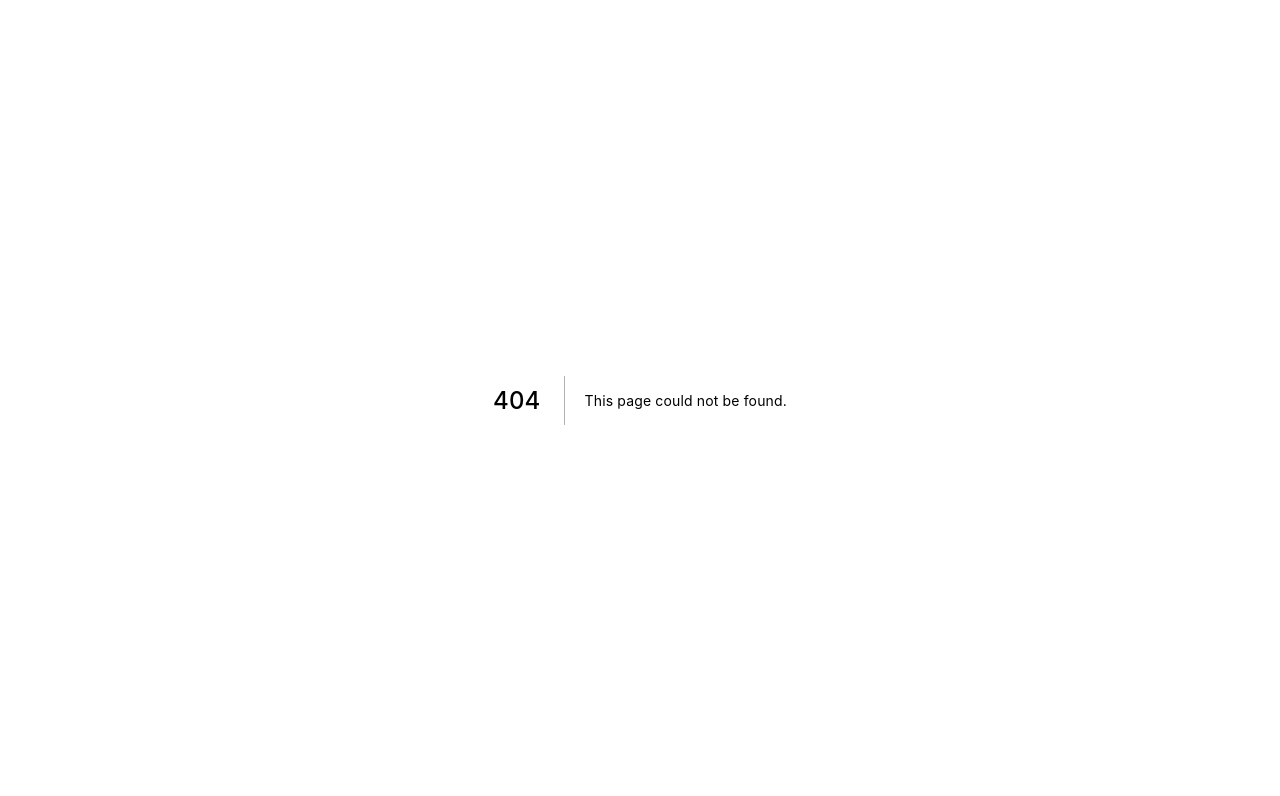
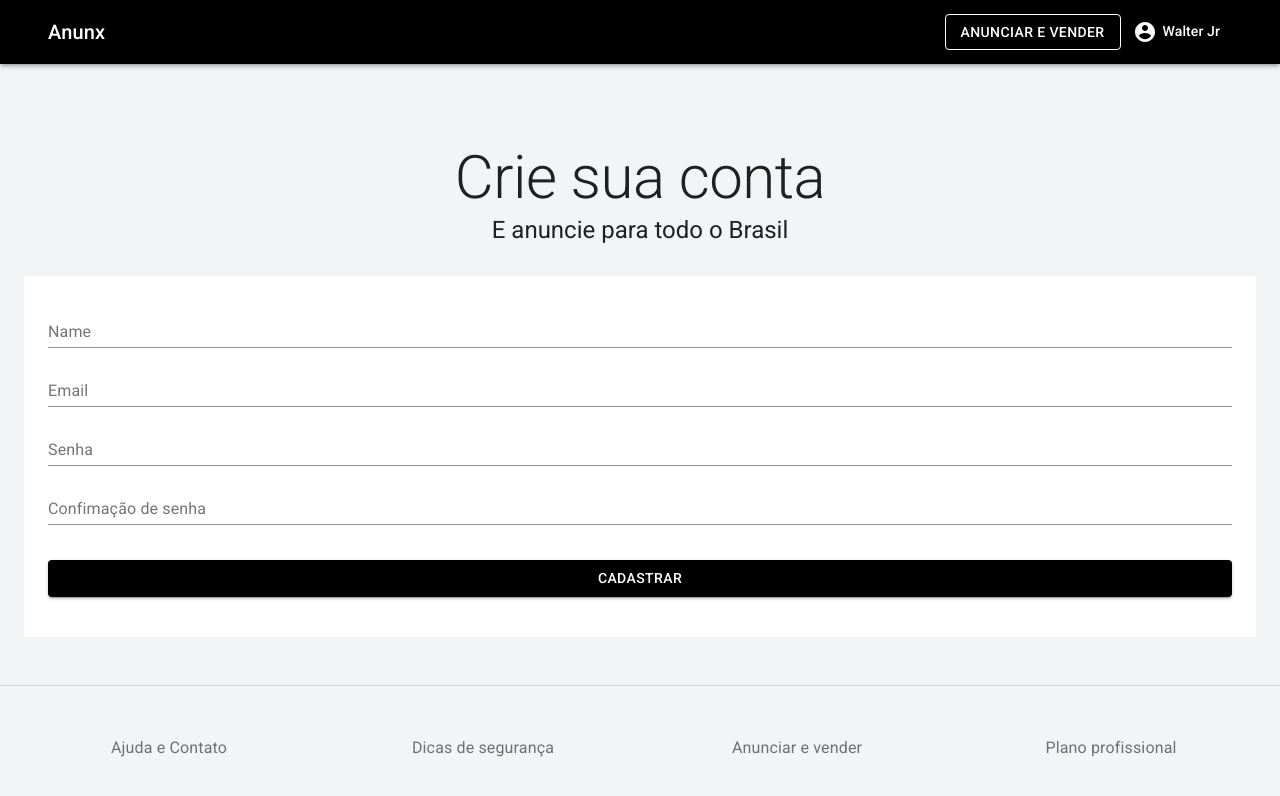
Before and after one commit to walterjrr/Anunx-Next-, a Next.js app: page /auth/signup in a window 1280 px wide. Before the commit this address had no page. Shown: the top 796 px of the page. Built offline with nearby package versions, Linux system fonts and the light colour scheme.

Commit message:
pagina de cadastro

```diff
--- /dev/null
+++ b/pages/auth/signup/formValues.js
@@ -0,0 +1,26 @@
+import * as yup from "yup";
+
+const initialValues = {
+  name: "",
+  email: "",
+  password: "",
+  passwordConf: "",
+};
+
+const validationSchema = yup.object().shape({
+  name: yup.string().required("Campo obrigatório"),
+  email: yup
+    .string()
+    .email("Digite um e-mail válido")
+    .required("Campo obrigatório"),
+  password: yup
+    .string()
+    .min(6, "Mínimo de 6 caracteres")
+    .required("Campo obrigatório"),
+  passwordConf: yup
+    .string()
+    .required()
+    .oneOf([yup.ref("password"), null], "As senhas não conferem"),
+});
+
+export { initialValues, validationSchema };
--- /dev/null
+++ b/pages/auth/signup/index.js
@@ -0,0 +1,159 @@
+import TemplateDefault from "../../../src/templates/Default";
+import { Formik, validateYupSchema } from "formik";
+import {
+  Box,
+  Container,
+  Typography,
+  Input,
+  FormControl,
+  InputLabel,
+  FormHelperText,
+  Button,
+} from "@material-ui/core";
+
+import { makeStyles } from "@material-ui/core";
+
+const useStyles = makeStyles((theme) => ({
+  container: {
+    padding: 30,
+  },
+  box: {
+    backgroundColor: theme.palette.background.white,
+    padding: theme.spacing(3),
+  },
+  formControl: {
+    marginBottom: theme.spacing(1),
+  },
+  submit: {
+    margin: theme.spacing(3, 0, 2),
+  },
+}));
+
+import { initialValues, validationSchema } from "./formValues";
+
+const Signup = () => {
+  const classes = useStyles();
+  return (
+    <TemplateDefault>
+      <Container maxWidth="sm" component="main" className={classes.container}>
+        <Typography
+          component="h1"
+          variant="h2"
+          align="center"
+          color="textPrimary"
+        >
+          Crie sua conta
+        </Typography>
+        <Typography
+          component="h5"
+          variant="h5"
+          align="center"
+          color="textPrimary"
+        >
+          E anuncie para todo o Brasil
+        </Typography>
+      </Container>
+
+      <Container>
+        <Box className={classes.box}>
+          <Formik
+            initialValues={initialValues}
+            validationSchema={validationSchema}
+            onSubmit={(values) => {
+              console.log("ok enviado", values);
+            }}
+          >
+            {({ errors, touched, values, handleChange, handleSubmit }) => {
+              return (
+                <form onSubmit={handleSubmit}>
+                  <FormControl
+                    fullWidth
+                    error={errors.name && touched.name}
+                    className={classes.formControl}
+                  >
+                    <InputLabel>Name</InputLabel>
+                    <Input
+                      name="name"
+                      value={values.name}
+                      onChange={handleChange}
+                    />
+                    <FormHelperText>
+                      {errors.name && touched.name ? errors.name : null}
+                    </FormHelperText>
+                  </FormControl>
+
+                  <FormControl
+                    fullWidth
+                    error={errors.email && touched.email}
+                    className={classes.formControl}
+                  >
+                    <InputLabel>Email</InputLabel>
+                    <Input
+                      name="email"
+                      type="email"
+                      value={values.email}
+                      onChange={handleChange}
+                    />
+                    <FormHelperText>
+                      {errors.email && touched.email ? errors.email : null}
+                    </FormHelperText>
+                  </FormControl>
+
+                  <FormControl
+                    fullWidth
+                    error={errors.password && touched.password}
+                    className={classes.formControl}
+                  >
+                    <InputLabel>Senha</InputLabel>
+                    <Input
+                      name="password"
+                      type="password"
+                      value={values.password}
+                      onChange={handleChange}
+                    />
+                    <FormHelperText>
+                      {errors.password && touched.password
+                        ? errors.password
+                        : null}
+                    </FormHelperText>
+                  </FormControl>
+
+                  <FormControl
+                    fullWidth
+                    error={errors.passwordConf && touched.passwordConf}
+                    className={classes.formControl}
+                  >
+                    <InputLabel>Confimação de senha</InputLabel>
+                    <Input
+                      name="passwordConf"
+                      type="password"
+                      value={values.passwordConf}
+                      onChange={handleChange}
+                    />
+                    <FormHelperText>
+                      {errors.passwordConf && touched.passwordConf
+                        ? errors.passwordConf
+                        : null}
+                    </FormHelperText>
+                  </FormControl>
+
+                  <Button
+                    type="submit"
+                    fullWidth
+                    variant="contained"
+                    color="primary"
+                    className={classes.submit}
+                  >
+                    Cadastrar
+                  </Button>
+                </form>
+              );
+            }}
+          </Formik>
+        </Box>
+      </Container>
+    </TemplateDefault>
+  );
+};
+
+export default Signup;
```
Also changed, not shown: pages/_document.js (+4 -4 lines).
